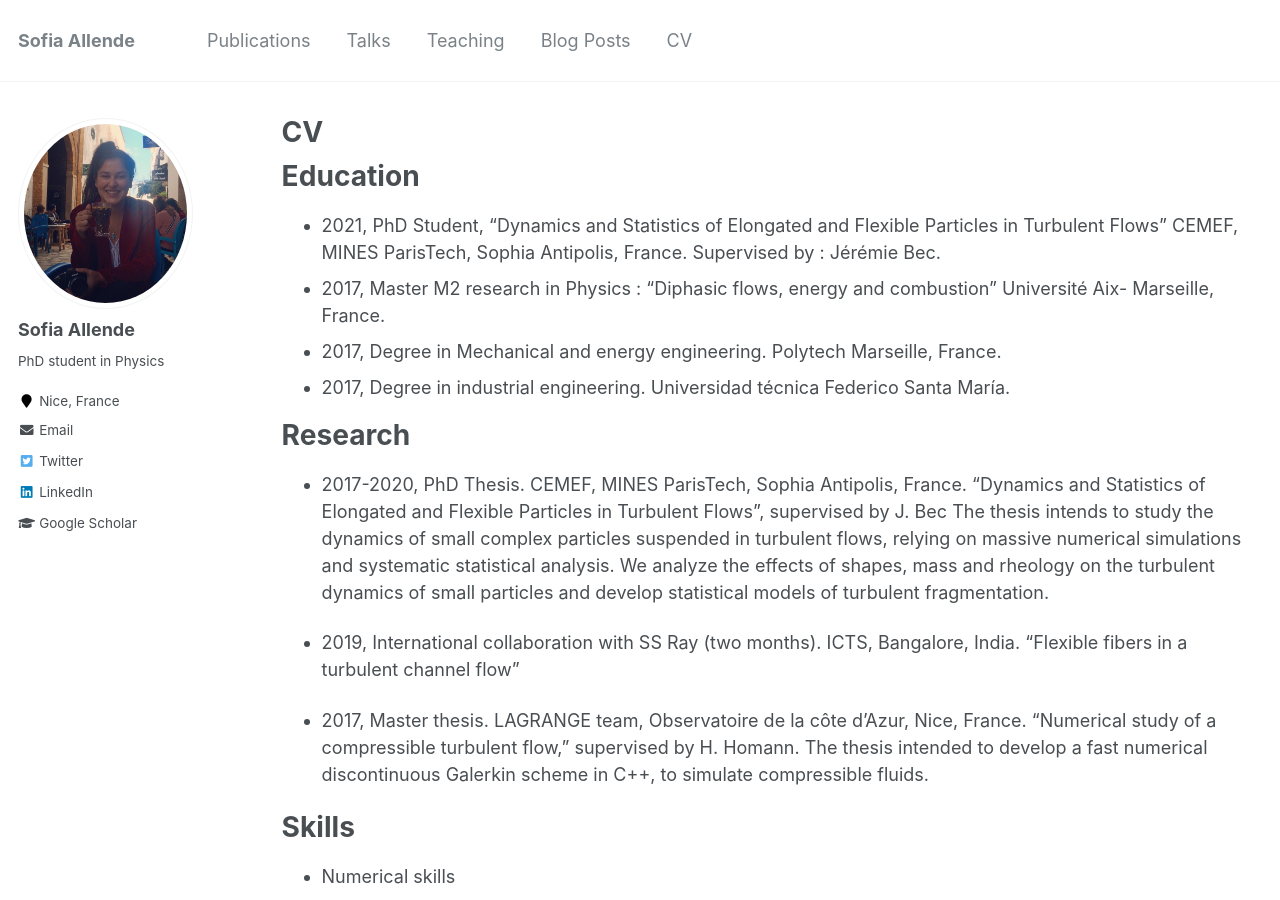
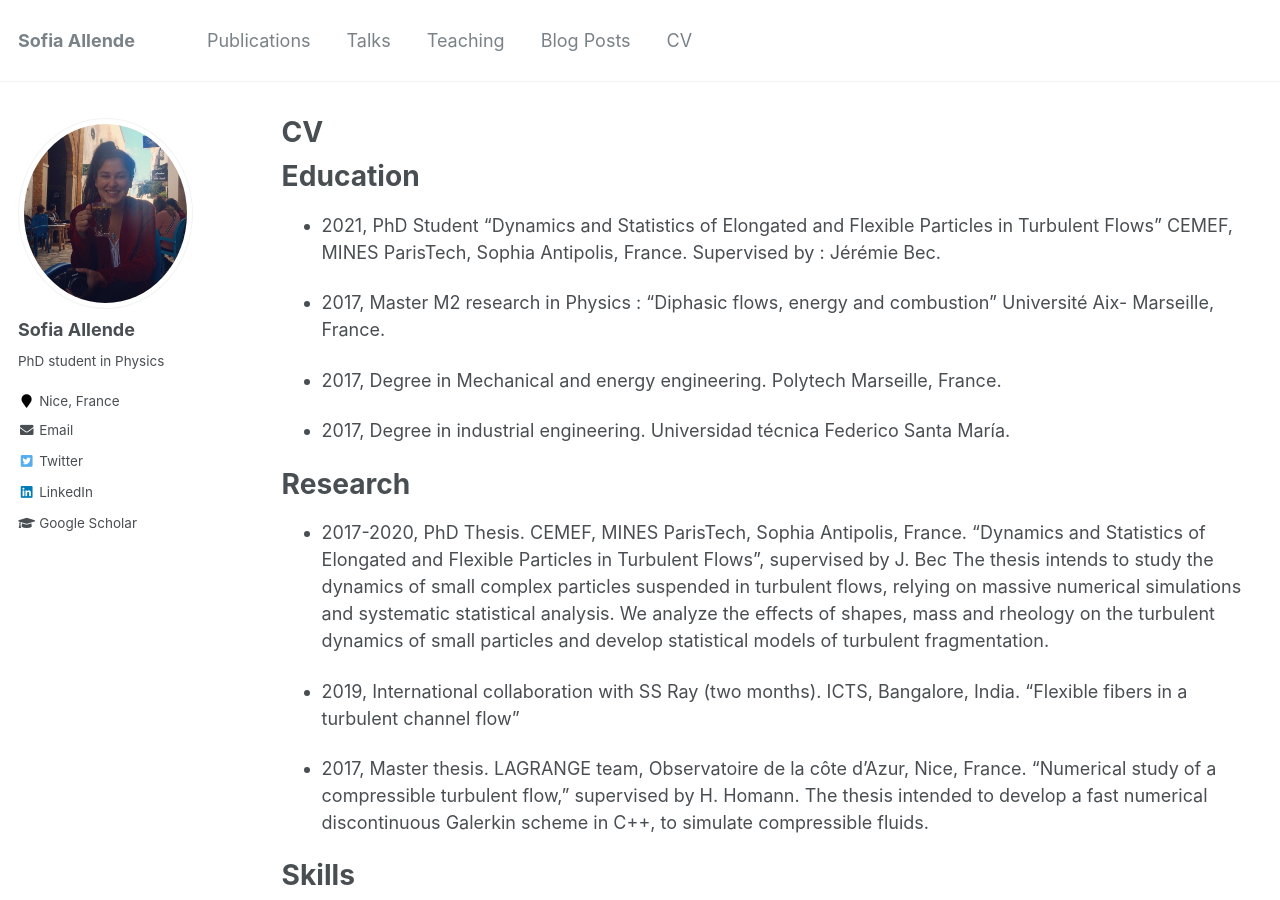
Before and after one commit to sofiallende/sofiallende.github.io, a Jekyll site: the page built from _pages/cv.md, in a window 1280 px wide and 900 px high. Built offline with Jekyll 4.4.1, drawn with Linux system fonts in a browser that asks for light colours.

Commit message:
Update cv.md

```diff
--- a/_pages/cv.md
+++ b/_pages/cv.md
@@ -11,10 +11,14 @@ redirect_from:
 
 Education
 ======
-* 2021, PhD Student, “Dynamics and Statistics of Elongated and Flexible Particles in Turbulent Flows”
+* 2021, PhD Student
+“Dynamics and Statistics of Elongated and Flexible Particles in Turbulent Flows”
 CEMEF, MINES ParisTech, Sophia Antipolis, France. Supervised by : Jérémie Bec.
+
 * 2017, Master M2 research in Physics : “Diphasic flows, energy and combustion” Université Aix- Marseille, France.
+
 * 2017, Degree in Mechanical and energy engineering. Polytech Marseille, France.
+
 * 2017, Degree in industrial engineering. Universidad técnica Federico Santa María.
 
 Research
```
